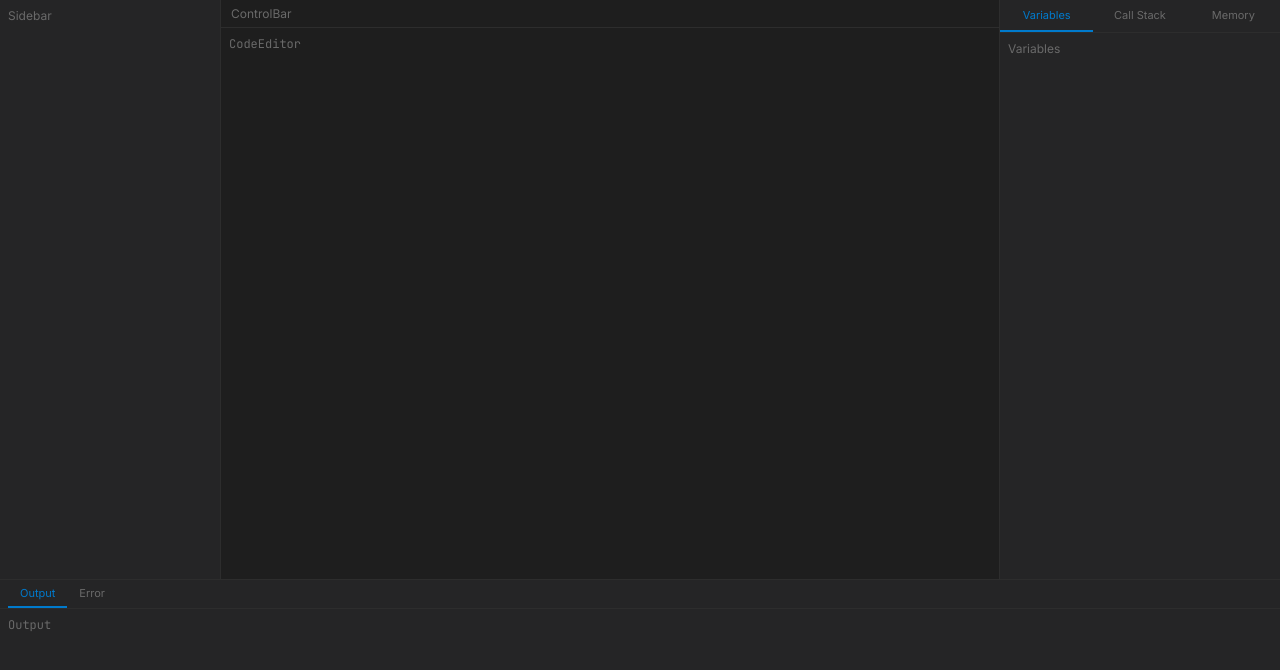
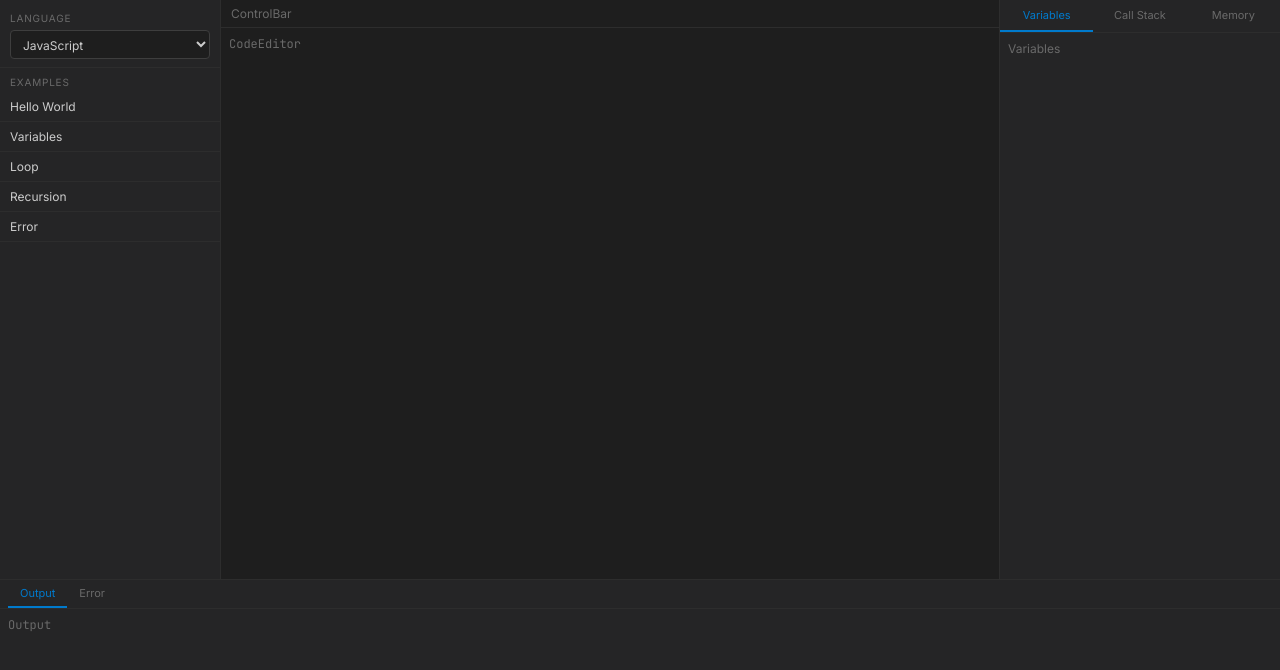
Before and after one commit to Sumit-Sheokand-ai/sin, a React (Vite) app: page / in a window 1280 px wide. Shown: the top 670 px of the page. Built offline with nearby package versions, Linux system fonts and the light colour scheme.

Commit message:
feat: add Sidebar with language selector and sample snippets

```diff
--- a/src/components/Sidebar.tsx
+++ b/src/components/Sidebar.tsx
@@ -1 +1,47 @@
-export default function Sidebar() { return <div style={{padding:'8px',color:'var(--text-dim)',fontSize:'12px',fontFamily:'var(--font-ui)'}}>Sidebar</div> }
+import { useExecutionStore } from '../store/executionStore'
+import { SNIPPETS, LANGUAGE_LABELS } from '../data/snippets'
+import type { Language } from '../types/execution'
+
+const LANGUAGES: Language[] = ['javascript', 'python', 'java', 'c', 'cpp', 'pseudocode']
+
+export default function Sidebar() {
+  const { language, setLanguage, setCode } = useExecutionStore()
+
+  return (
+    <div style={{ height:'100%', display:'flex', flexDirection:'column' }}>
+      <div style={{ padding:'12px 10px 8px', borderBottom:'1px solid var(--border)' }}>
+        <div style={{ fontSize:'10px', color:'var(--text-dim)', textTransform:'uppercase', letterSpacing:'0.08em', marginBottom:'6px' }}>Language</div>
+        <select
+          value={language}
+          onChange={e => setLanguage(e.target.value as Language)}
+          style={{ width:'100%', background:'var(--bg)', color:'var(--text)', border:'1px solid var(--border-active)', borderRadius:'var(--radius-sm)', padding:'5px 8px', fontFamily:'var(--font-ui)', fontSize:'12px', cursor:'pointer', outline:'none' }}
+        >
+          {LANGUAGES.map(l => <option key={l} value={l}>{LANGUAGE_LABELS[l]}</option>)}
+        </select>
+      </div>
+
+      <div style={{ padding:'8px 10px 4px' }}>
+        <div style={{ fontSize:'10px', color:'var(--text-dim)', textTransform:'uppercase', letterSpacing:'0.08em' }}>Examples</div>
+      </div>
+
+      <div style={{ flex:1, overflow:'auto' }}>
+        {SNIPPETS[language].map((s, i) => (
+          <button
+            key={i}
+            onClick={() => setCode(s.code)}
+            style={{
+              display:'block', width:'100%', textAlign:'left', padding:'7px 10px',
+              background:'none', border:'none', borderBottom:'1px solid var(--border)',
+              color:'var(--text)', fontFamily:'var(--font-ui)', fontSize:'12px',
+              cursor:'pointer', transition:'background 0.15s'
+            }}
+            onMouseEnter={e => (e.currentTarget.style.background = 'var(--bg-hover)')}
+            onMouseLeave={e => (e.currentTarget.style.background = 'none')}
+          >
+            {s.label}
+          </button>
+        ))}
+      </div>
+    </div>
+  )
+}
--- /dev/null
+++ b/src/data/snippets.ts
@@ -0,0 +1,57 @@
+import type { Language } from '../types/execution'
+
+export interface Snippet { label: string; code: string }
+
+export const SNIPPETS: Record<Language, Snippet[]> = {
+  javascript: [
+    { label: 'Hello World', code: `console.log("Hello, World!");` },
+    { label: 'Variables', code: `let x = 10;\nlet y = 20;\nlet sum = x + y;\nconsole.log(sum);` },
+    { label: 'Loop', code: `for (let i = 0; i < 5; i++) {\n  console.log(i);\n}` },
+    { label: 'Recursion', code: `function fib(n) {\n  if (n <= 1) return n;\n  return fib(n - 1) + fib(n - 2);\n}\nconsole.log(fib(5));` },
+    { label: 'Error', code: `let x = 10;\nconsole.log(y);` },
+  ],
+  python: [
+    { label: 'Hello World', code: `print("Hello, World!")` },
+    { label: 'Variables', code: `x = 10\ny = 20\nsum = x + y\nprint(sum)` },
+    { label: 'Loop', code: `for i in range(5):\n    print(i)` },
+    { label: 'Recursion', code: `def fib(n):\n    if n <= 1:\n        return n\n    return fib(n-1) + fib(n-2)\nprint(fib(5))` },
+    { label: 'Error', code: `x = 10\nprint(y)` },
+  ],
+  java: [
+    { label: 'Hello World', code: `public class Main {\n  public static void main(String[] args) {\n    System.out.println("Hello, World!");\n  }\n}` },
+    { label: 'Variables', code: `public class Main {\n  public static void main(String[] args) {\n    int x = 10;\n    int y = 20;\n    int sum = x + y;\n    System.out.println(sum);\n  }\n}` },
+    { label: 'Loop', code: `public class Main {\n  public static void main(String[] args) {\n    for (int i = 0; i < 5; i++) {\n      System.out.println(i);\n    }\n  }\n}` },
+    { label: 'Recursion', code: `public class Main {\n  static int fib(int n) {\n    if (n <= 1) return n;\n    return fib(n-1) + fib(n-2);\n  }\n  public static void main(String[] args) {\n    System.out.println(fib(5));\n  }\n}` },
+    { label: 'Error', code: `public class Main {\n  public static void main(String[] args) {\n    int x = 10;\n    System.out.println(y);\n  }\n}` },
+  ],
+  c: [
+    { label: 'Hello World', code: `#include <stdio.h>\nint main() {\n  printf("Hello, World!\\n");\n  return 0;\n}` },
+    { label: 'Variables', code: `#include <stdio.h>\nint main() {\n  int x = 10;\n  int y = 20;\n  int sum = x + y;\n  printf("%d\\n", sum);\n  return 0;\n}` },
+    { label: 'Loop', code: `#include <stdio.h>\nint main() {\n  for (int i = 0; i < 5; i++) {\n    printf("%d\\n", i);\n  }\n  return 0;\n}` },
+    { label: 'Recursion', code: `#include <stdio.h>\nint fib(int n) {\n  if (n <= 1) return n;\n  return fib(n-1) + fib(n-2);\n}\nint main() {\n  printf("%d\\n", fib(5));\n  return 0;\n}` },
+    { label: 'Error', code: `#include <stdio.h>\nint main() {\n  int x = 10;\n  printf("%d\\n", y);\n  return 0;\n}` },
+  ],
+  cpp: [
+    { label: 'Hello World', code: `#include <iostream>\nint main() {\n  std::cout << "Hello, World!" << std::endl;\n  return 0;\n}` },
+    { label: 'Variables', code: `#include <iostream>\nint main() {\n  int x = 10;\n  int y = 20;\n  int sum = x + y;\n  std::cout << sum << std::endl;\n  return 0;\n}` },
+    { label: 'Loop', code: `#include <iostream>\nint main() {\n  for (int i = 0; i < 5; i++) {\n    std::cout << i << std::endl;\n  }\n  return 0;\n}` },
+    { label: 'Recursion', code: `#include <iostream>\nint fib(int n) {\n  if (n <= 1) return n;\n  return fib(n-1) + fib(n-2);\n}\nint main() {\n  std::cout << fib(5) << std::endl;\n  return 0;\n}` },
+    { label: 'Error', code: `#include <iostream>\nint main() {\n  int x = 10;\n  std::cout << y << std::endl;\n  return 0;\n}` },
+  ],
+  pseudocode: [
+    { label: 'Hello World', code: `PRINT "Hello, World!"` },
+    { label: 'Variables', code: `SET x = 10\nSET y = 20\nSET sum = x + y\nPRINT sum` },
+    { label: 'Loop', code: `FOR i FROM 0 TO 4:\n  PRINT i` },
+    { label: 'Recursion', code: `FUNCTION fib(n):\n  IF n <= 1: RETURN n\n  RETURN fib(n-1) + fib(n-2)\nPRINT fib(5)` },
+    { label: 'Error', code: `SET x = 10\nPRINT y` },
+  ],
+}
+
+export const LANGUAGE_LABELS: Record<Language, string> = {
+  javascript: 'JavaScript',
+  python: 'Python',
+  java: 'Java',
+  c: 'C',
+  cpp: 'C++',
+  pseudocode: 'Pseudocode',
+}
```
